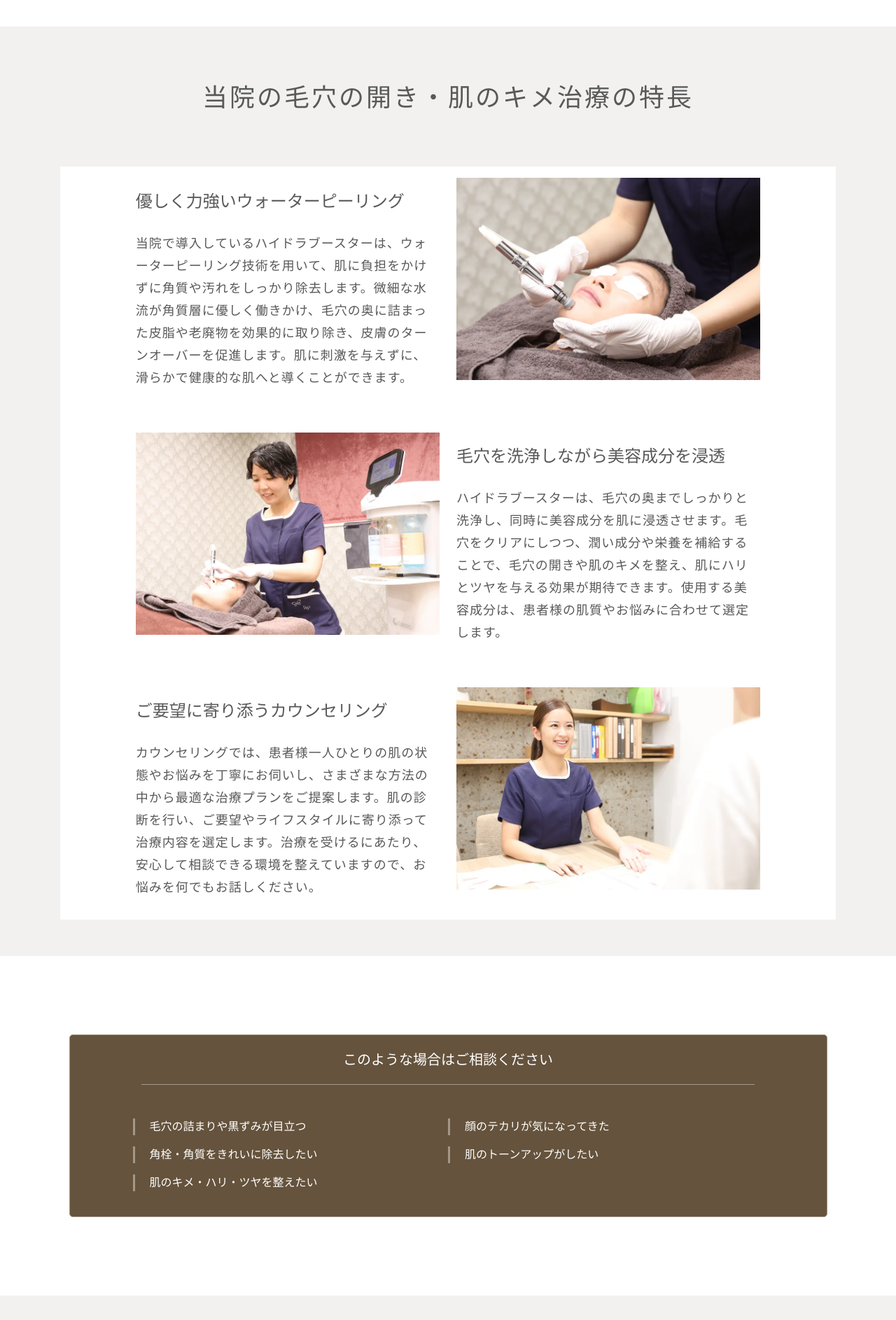
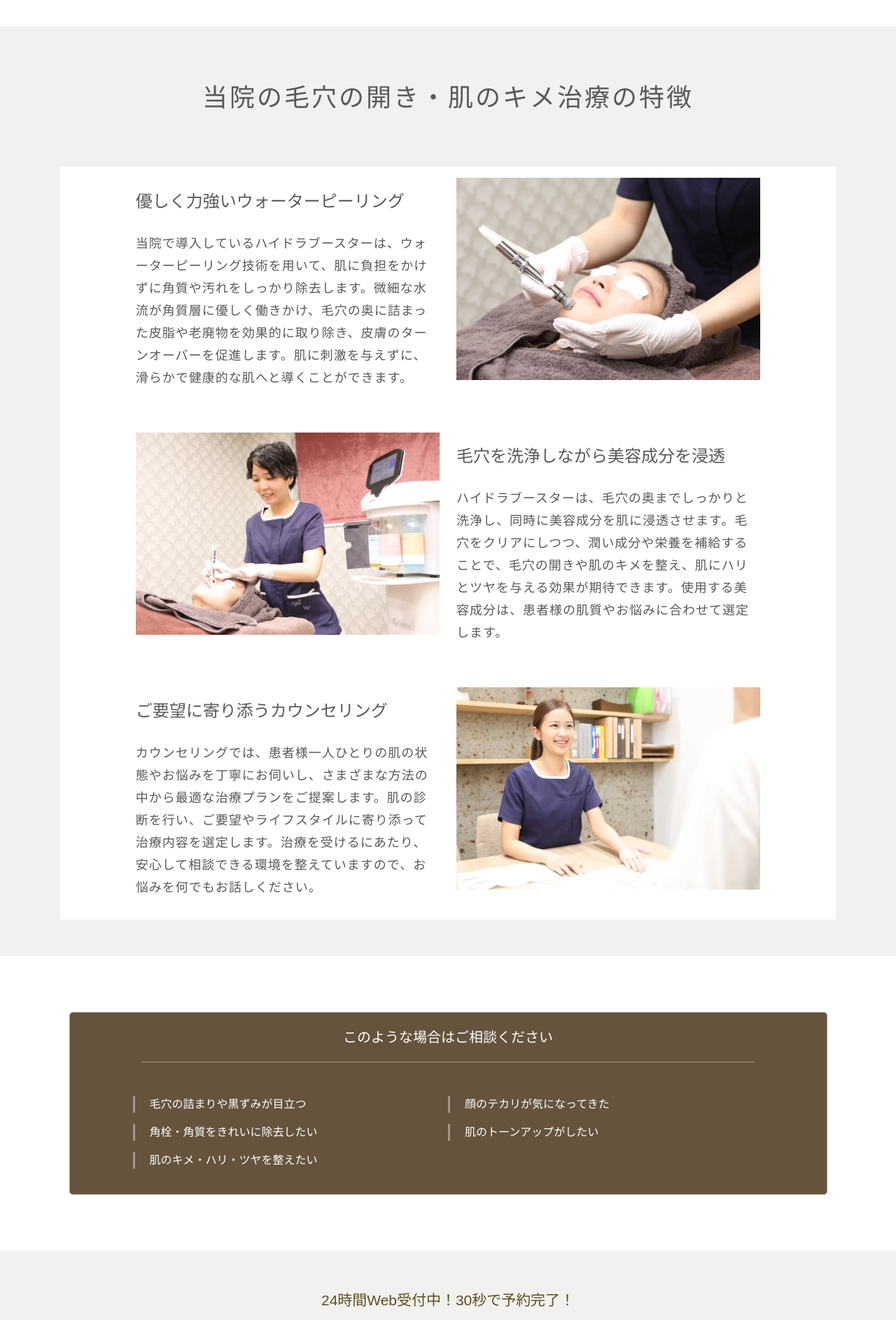
Before and after one commit to trainsocialnetwork/ebinahifu_keana, a plain HTML site: page index.html in a window 1280 px wide. Shown: the part 1620-3506 px from the top of the page at 70% size. Drawn offline with nearby package versions, Linux system fonts and the light colour scheme.

Commit message:
Update index.html

```diff
--- a/index.html
+++ b/index.html
@@ -204,8 +204,8 @@
 	<!-- section 1 -->
 	<section id="features" class="py-1">
 		<div class="container">
-			<h2 class="text-center add-space">当院の毛穴の開き・肌のキメ治療の特長</h2>
-			<div class="row justify-content-center bg-white mx-1 pt-3 pb-1 px-1 pb-3">
+			<h2 class="text-center add-space">当院の毛穴の開き・肌のキメ治療の特徴</h2>
+			<div class="row justify-content-center bg-white mx-1 pt-3 px-1 pb-3">
 
 				<!-- セクションタイトル -->
 				<!-- <div class="features-flex">
@@ -276,7 +276,7 @@
 	<!-- ご相談 -->
 	<section id="consultation" class="py-3">
 		<div class="container my-3 my-md-5">
-			<div class="row justify-content-center py-3 py-md-5">
+			<div class="row justify-content-center py-3">
 				<div class="col-12 col-md-10 quota">
 					<div class="row justify-content-center">
 						<div class="col-12 col-md-10">
```
